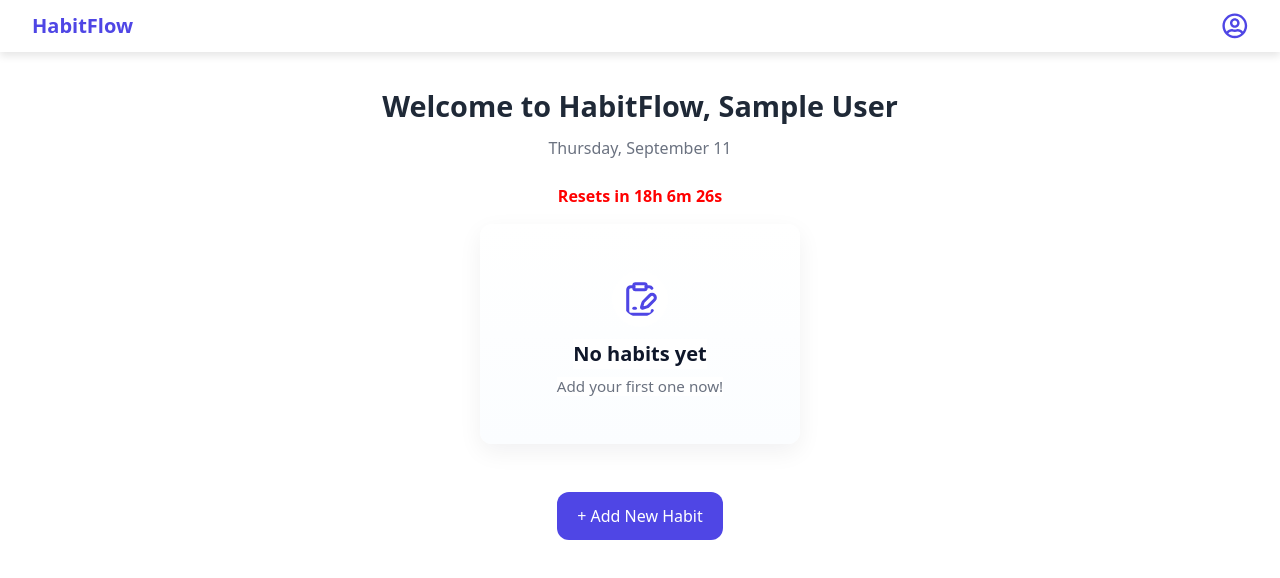
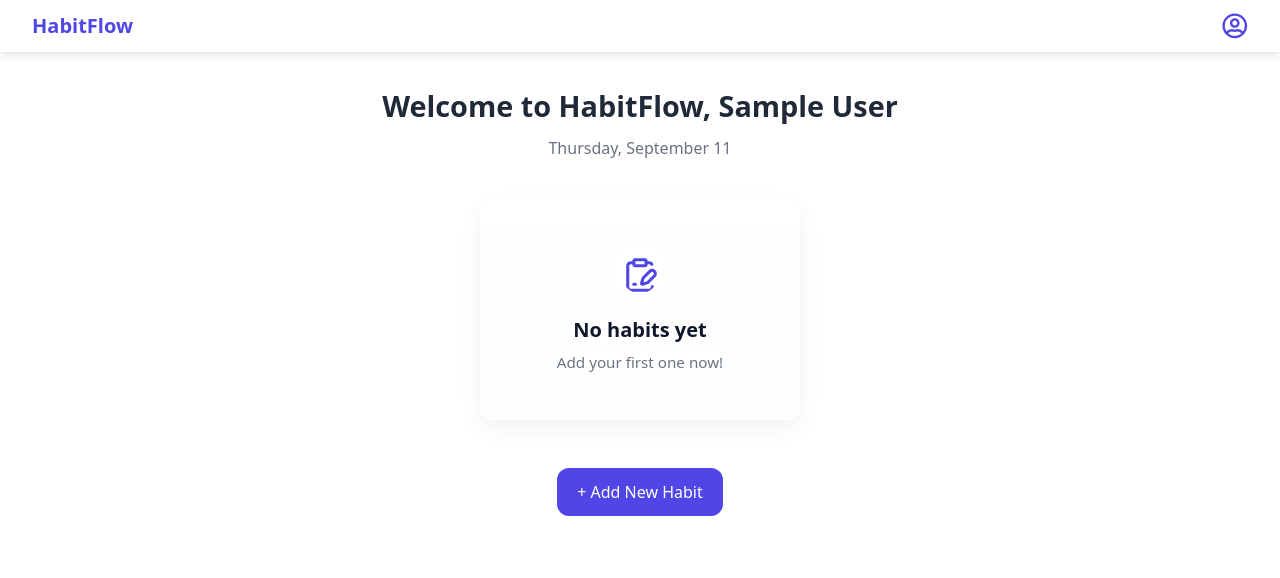
Before and after one commit to juliusmwas/habitflow, a React (Vite) app: page /dashboard in a window 1280 px wide. Shown: the top 578 px of the page. Built offline with nearby package versions, Linux system fonts and the light colour scheme; no server answers; the database is empty; sample sign-in values are in the browser's storage.

Commit message:
Added a timer to reset habits after 24hrs

```diff
--- a/src/Dashboard.css
+++ b/src/Dashboard.css
@@ -171,7 +171,7 @@
   background: white;
 }
 
-.habit-card button {
+.complete-btn {
   margin-top: 0.75rem;
   padding: 0.5rem 1rem;
   border: none;
@@ -182,17 +182,27 @@
   transition: background 0.2s;
 }
 
-.habit-card button:hover:not(:disabled) {
+.complete-btn:hover:not(:disabled) {
   background: #4338ca;
 }
 
-.habit-card button:disabled {
+.complete-btn:disabled {
   background: #9ca3af;
   cursor: not-allowed;
 }
 .btn-habit{
   display: flex;
   gap: 2em;
+}
+.delete-btn{
+  margin-top: 0.75rem;
+  padding: 0.5rem 1rem;
+  border: none;
+  background:red;
+  color: white;
+  border-radius: 0.5rem;
+  cursor: pointer;
+  transition: background 0.2s;
 }
 
 .habit-card.empty {
--- a/src/Dashboard.jsx
+++ b/src/Dashboard.jsx
@@ -32,7 +32,7 @@ function Dashboard() {
   const [habits, setHabits] = useState([]);
   const [view, setView] = useState("daily");
   const [congrats, setCongrats] = useState("");
-  const [countdown, setCountdown] = useState("");
+  const [countdown,] = useState("");
 
   // ✅ Auth state
   useEffect(() => {
@@ -68,24 +68,32 @@ function Dashboard() {
   }, [auth.currentUser]);
 
   // ✅ Countdown timer (until midnight)
-  useEffect(() => {
-    const updateCountdown = () => {
-      const now = new Date();
-      const midnight = new Date();
-      midnight.setHours(24, 0, 0, 0);
+ useEffect(() => {
+  const resetHabitsAtMidnight = () => {
+    if (!auth.currentUser) return;
+    const userId = auth.currentUser.uid;
 
-      const diff = midnight - now;
-      const hours = Math.floor(diff / (1000 * 60 * 60));
-      const minutes = Math.floor((diff % (1000 * 60 * 60)) / (1000 * 60));
-      const seconds = Math.floor((diff % (1000 * 60)) / 1000);
+    habits.forEach(async (habit) => {
+      const todayStr = new Date().toDateString();
 
-      setCountdown(`Resets in ${hours}h ${minutes}m ${seconds}s`);
-    };
+      // if we already reset today, skip
+      if (habit.lastReset === todayStr) return;
 
-    updateCountdown();
-    const interval = setInterval(updateCountdown, 1000);
-    return () => clearInterval(interval);
-  }, []);
+      const habitRef = ref(db, `habits/${userId}/${habit.id}`);
+      await update(habitRef, {
+        completedToday: false,
+        totalPossible: habit.totalPossible + 1,
+        lastReset: todayStr,
+      });
+    });
+  };
+
+  // Run reset check every 1 minute
+  const interval = setInterval(resetHabitsAtMidnight, 60 * 1000);
+
+  return () => clearInterval(interval);
+}, [habits]);
+
 
   // ✅ Close dropdown when clicking outside
   useEffect(() => {
@@ -140,6 +148,16 @@ function Dashboard() {
       console.error("Error adding habit:", err);
     }
   };
+
+  const deleteHabit = async (id) => {
+  try {
+    const userId = auth.currentUser.uid;
+    const habitRef = ref(db, `habits/${userId}/${id}`);
+    await set(habitRef, null); // deletes from Firebase
+  } catch (err) {
+    console.error("Error deleting habit:", err);
+  }
+};
 
   // --- Logout ---
   const toggleDropdown = () => setIsDropdownOpen(!isDropdownOpen);
@@ -304,10 +322,11 @@ function Dashboard() {
             <button
             onClick={() => markComplete(habit.id)}
             disabled={habit.completedToday}
+            className="complete-btn"
           >
             {habit.completedToday ? "Completed" : "Mark Complete"}
           </button>
-          <button>delete Habit</button>
+          <button className="delete-btn" onClick={() => deleteHabit(habit.id)}>Delete Habit</button>
         </div>
 
         </div>
```
